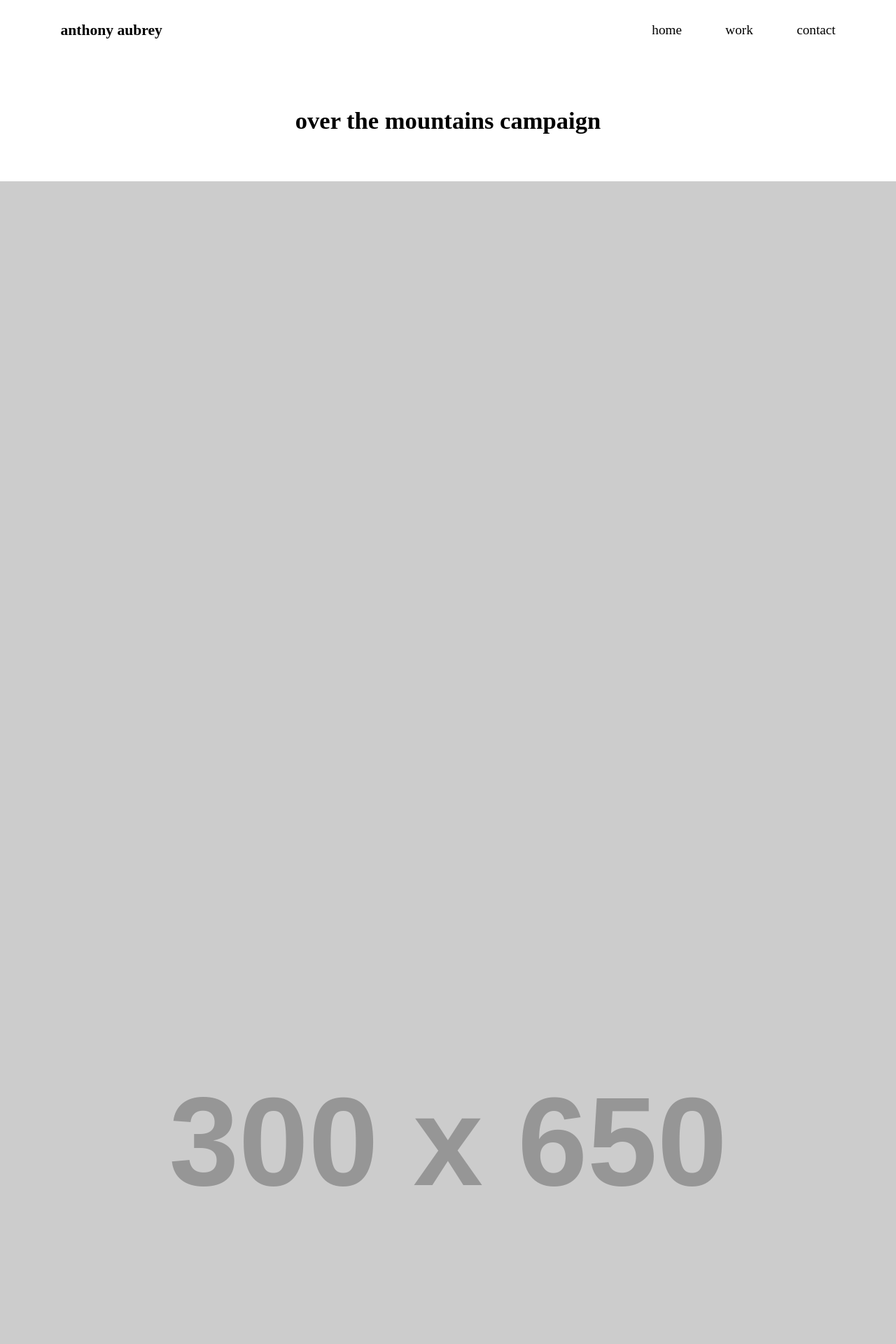
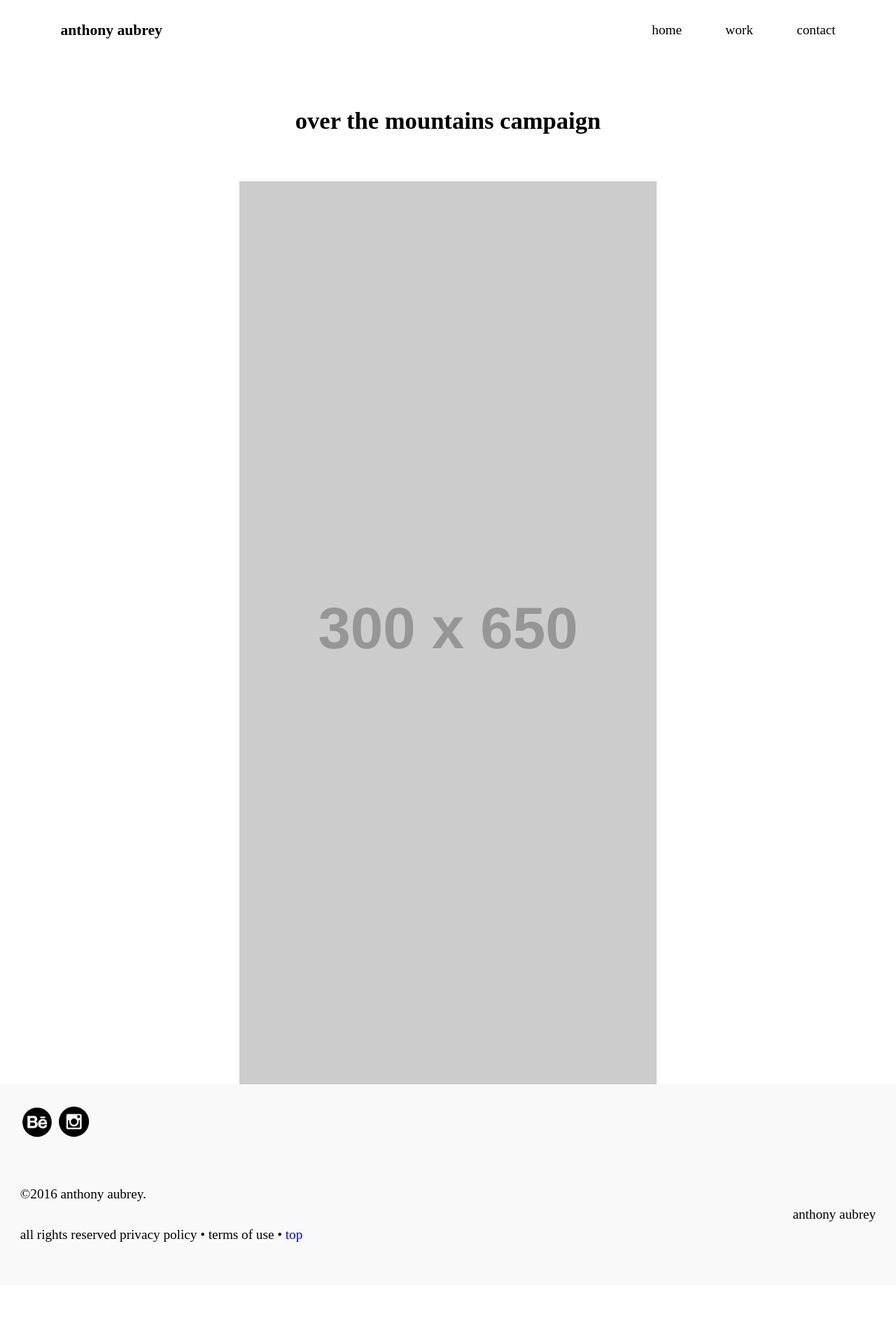
Before and after one commit to anthonyaubrey/portfolio, a Jekyll site: the page built from otm.html, in a window 1280 px wide. Shown: the top 1920 px of the page at 70% size. Built offline with Jekyll 4.4.1, drawn with Linux system fonts in a browser that asks for light colours; after the commit the page ends 1836 px from its top, so only the background shows below that.

Commit message:
added wrapper to main

```diff
--- a/otm.html
+++ b/otm.html
@@ -3,7 +3,7 @@ layout: default
 ---
 
 <main role="main" id="main" class="text-center">
-  <div wrapper>
+  <div class="wrapper">
     <h1 class="island-2 wrapper">over the mountains campaign</h1>
     <img class="img-flex"src="http://placehold.it/300x650">
   </div>
```
